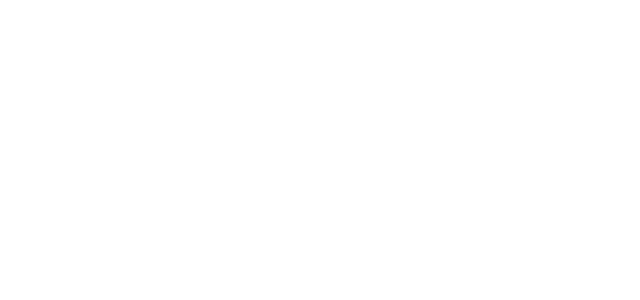
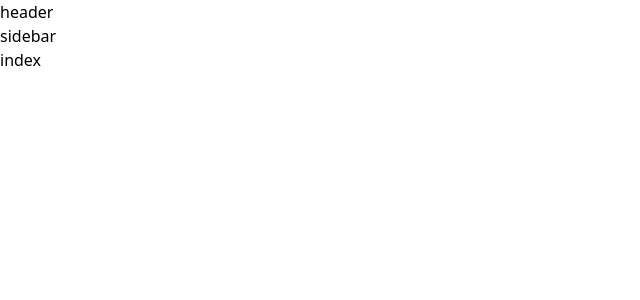
Before and after one commit to cmhehe176/aiot_vue, a Vue app: page / in a window 1280 px wide. Before the commit this address had no page. Shown: the top 300 px of the page, without its empty margins (0-640 px from the left). Built offline with nearby package versions, Linux system fonts and the light colour scheme; the HTML template or start-up script is replaced by a standard one.

Commit message:
add : layout

```diff
--- a/package.json
+++ b/package.json
@@ -17,6 +17,7 @@
   "dependencies": {
     "ant-design-vue": "4.x",
     "autoprefixer": "^10.4.20",
+    "click-outside-vue3": "^4.0.1",
     "element-plus": "^2.8.8",
     "leaflet": "^1.9.4",
     "pinia": "^2.2.6",
--- a/src/layout/AppLayout.vue
+++ b/src/layout/AppLayout.vue
@@ -1,38 +1,54 @@
-<script lang="ts" setup></script>
+<script lang="ts" setup>
+  import { ref, onMounted, computed } from 'vue'
+  import arrowSvg from '@/assets/icon/arrow.svg'
+
+  const isCollapse = ref(true)
+  const screenWidth = ref(window.innerWidth)
+
+  const dynamicClass = computed(() => (screenWidth.value < 1000 ? `fixed top-25` : ``))
+
+  const updateScreenSize = () => {
+    screenWidth.value = window.innerWidth
+
+    if (screenWidth.value < 1000) isCollapse.value = false
+    else isCollapse.value = true
+  }
+
+  const handleClickOutside = () => {
+    if (screenWidth.value > 1000) return
+
+    isCollapse.value = !isCollapse.value
+  }
+
+  onMounted(() => {
+    window.addEventListener('resize', updateScreenSize)
+  })
+</script>
 
 <template>
-  <div class="layout flex flex-col h-screen">
-    <!-- Header -->
-
-    <div class="header h-12 bg-gray-100 border-b border-gray-300">header</div>
-    <!-- Container -->
-
-    <div class="flex flex-1 overflow-hidden">
-      <!-- Sidebar -->
-
-      <div class="sidebar max-w-[30%] bg-gray-800 text-white p-5">
-        <div>sidebar</div>
+  <div class="app-layout flex flex-col">
+    <div class="header h-[10vh] w-full p-2 flex justify-between bg-slate-400">header</div>
+    <div class="content flex">
+      <div
+        v-if="isCollapse"
+        class="sidebar h-[90vh] p-2 bg-red-300 w-[250px]"
+        :class="dynamicClass"
+        v-click-outside="handleClickOutside"
+      >
+        sidebar
       </div>
-      <!-- Content -->
-
-      <div class="content flex flex-1 flex-col bg-gray-100">
-        <!-- Main -->
-        <div class="main flex-1 p-5 overflow-y-auto">
-          <slot></slot>
-        </div>
-        <!-- Footer -->
-        <div
-          class="footer h-10 bg-gray-300 border-t border-gray-300 flex items-center justify-center"
-        >
-          footer
-        </div>
+      <img
+        v-else
+        :src="arrowSvg"
+        alt="Arrow Icon"
+        class="w-10 h-10 fixed bottom-5 cursor-pointer"
+        @click="isCollapse = true"
+      />
+      <div class="main p-4">
+        <slot></slot>
       </div>
     </div>
   </div>
 </template>
 
-<style lang="scss" scoped>
-  .main {
-    background-color: #edf5f3;
-  }
-</style>
+<style lang="scss" scoped></style>
--- a/src/layout/DefaultLayout.vue
+++ b/src/layout/DefaultLayout.vue
@@ -1,20 +1,9 @@
-<script lang="ts" setup>
-  // Đoạn mã này sẽ báo lỗi nếu không tuân thủ thứ tự 'imports' -> 'props' -> 'state' -> 'methods' -> 'computed'
+<script lang="ts" setup></script>
 
-  const props = defineProps({
-    name: String,
-    age: Number,
-  })
+<template>
+  <div>
+    <slot></slot>
+  </div>
+</template>
 
-  const state = ref({
-    count: 0,
-  })
-
-  const doubled = computed(() => state.value.count * 2)
-
-  function increment() {
-    state.value.count++
-  }
-
-  import { computed, defineProps, ref } from 'vue' // Import phải đứng trước
-</script>
+<style lang="scss" scoped></style>
--- a/src/main.ts
+++ b/src/main.ts
@@ -3,6 +3,7 @@
 
 import { createApp } from 'vue'
 import { createPinia } from 'pinia'
+import vClickOutside from 'click-outside-vue3'
 
 import App from './App.vue'
 import router from './router'
@@ -11,5 +12,6 @@
 
 app.use(createPinia())
 app.use(router)
+app.use(vClickOutside)
 
 app.mount('#app')
--- a/src/router.ts
+++ b/src/router.ts
@@ -7,9 +7,10 @@
   history: createWebHistory(import.meta.env.BASE_URL),
   routes: [
     {
-      path: '/preview',
-      name: 'preview',
+      path: '/',
+      name: 'index',
       component: Preview,
+      meta: { layout: AppLayout },
     },
     {
       path: '/alert',
--- a/src/views/preview.vue
+++ b/src/views/preview.vue
@@ -4,7 +4,7 @@
 </script>
 
 <template>
-  <LeafletMap />
+  <div>index</div>
 </template>
 
 <style lang="scss" scoped></style>
```
Also changed, not shown: src/type/v-click-outside.d.ts (added, +25 -0 lines), src/assets/icon/arrow.svg (added), 1 other file (tests, documents, lock files or other folders).
